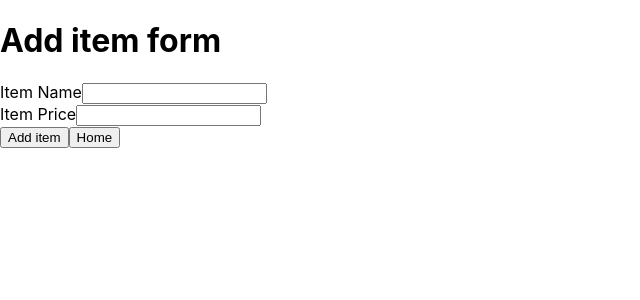
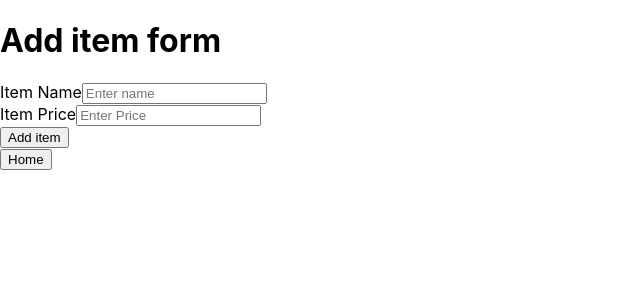
Before and after one commit to Sathira-Wijeratne/Restaurant-Billing-System, a React (Create React App) app in the folder frontend/: page /add-item in a window 1280 px wide. Shown: the top 300 px of the page, without its empty margins (0-640 px from the left). Built offline with nearby package versions, Linux system fonts and the light colour scheme; no server answers; what @react-firebase/database would draw is missing.

Commit message:
add form validation and toast messages for add item logic

```diff
--- a/frontend/src/components/AddItems.js
+++ b/frontend/src/components/AddItems.js
@@ -1,20 +1,25 @@
 import React, {useEffect, useState} from "react";
 import cong from "../Firebase";
 import {collection, addDoc} from "firebase/firestore";
+import {ToastContainer, toast} from "react-toastify"
 
 /**
  * TODO :
  *  Beautify page
- *  Add proper html ids and classnames and stuff
- *  Validate form (frontend)
- *  Notify user that item has been successfully addded or if something goes wrong
- *  Clear form
+ *  Add proper html ids and classnames and stuff, and structure the code properly
+ *  handle same item being added more than once
  */
 
 export default function AddItem(){
+    // variables
     const [itemName, setItemName] = useState("");
-    const [itemPrice, setItemPrice] = useState();
+    const [itemPrice, setItemPrice] = useState("");
 
+    // toasts
+    const notifyAddItem = () => toast.success("Item added");
+    const notifyAddItemFail = () => toast.error("Item not added")
+
+    // functions
     async function saveItem(){
         // validate fields
 
@@ -25,8 +30,10 @@ export default function AddItem(){
                 itemPrice : itemPrice
             });
             console.log("Document written with ID : ", docRef.id);
+            notifyAddItem();
         } catch (e) {
             console.error("Error adding item : ", e);
+            notifyAddItemFail();
         }
     }
 
@@ -37,29 +44,39 @@ export default function AddItem(){
 
     return(
         <div>
+            <ToastContainer position = "top-center" autoClose = {1000} pauseOnHover = {false} hideProgressBar = {true}/>
             <h1>Add item form</h1>
             <div>
-                <form>
+                <form onSubmit={(e) => {
+                    e.preventDefault();
+                    saveItem();
+                    clearFields();
+                }}>
                     <div>
                         <label>Item Name</label>
-                        <input type="text" value={itemName} onChange={(e) => {
-                            setItemName(e.target.value);
+                        <input required type="text" value={itemName} placeholder="Enter name" pattern="[A-Za-z ]+" onChange={(e) => {
+                            // replace anything that is not an uppercase, lowercase or space with nothing
+                            let value = e.target.value.replace(/[^A-Za-z ]/g, '');
+                            // replace one or more white spaces with single space
+                            value = value.replace(/\s+/g, ' ');
+                            // remove leading space if at beginning
+                            if (value.startsWith(' ')) {
+                                value = value.substring(1);
+                            }
+                            setItemName(value);
                         }}/>
                     </div>
                     <div>
                         <label>Item Price</label>
-                        <input type="number" value={itemPrice} onChange={(e) => {
+                        <input required type="number" value={itemPrice} min={0} placeholder="Enter Price " onChange={(e) => {
                             setItemPrice(e.target.value);
                         }}/>
                     </div>
+                    <button type="submit">Add item</button>
                 </form>
             </div>
+            <a href="/"><button>Home</button></a>
             <div>
-                <button onClick={() => {
-                saveItem();
-                clearFields();
-            }}>Add item</button>
-            <a href="/"><button>Home</button></a>
             </div>
         </div>
     );
```
